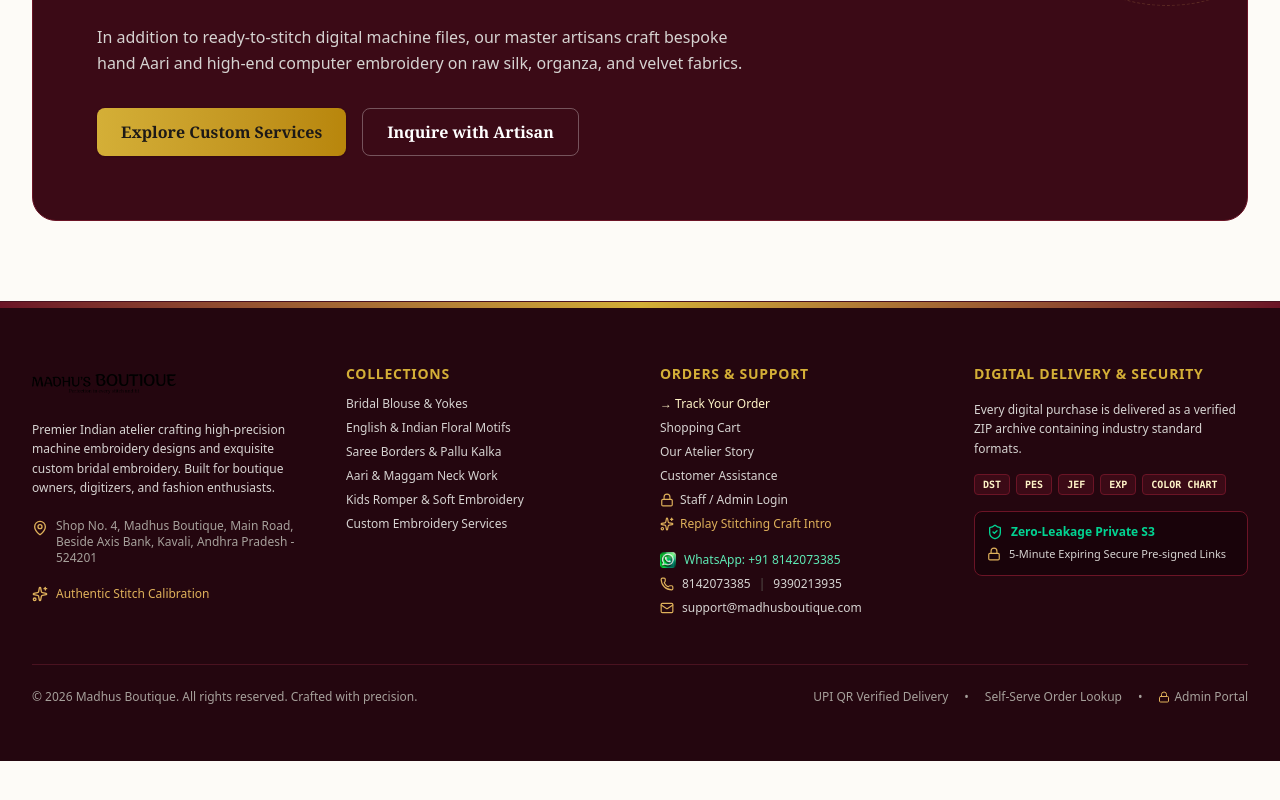
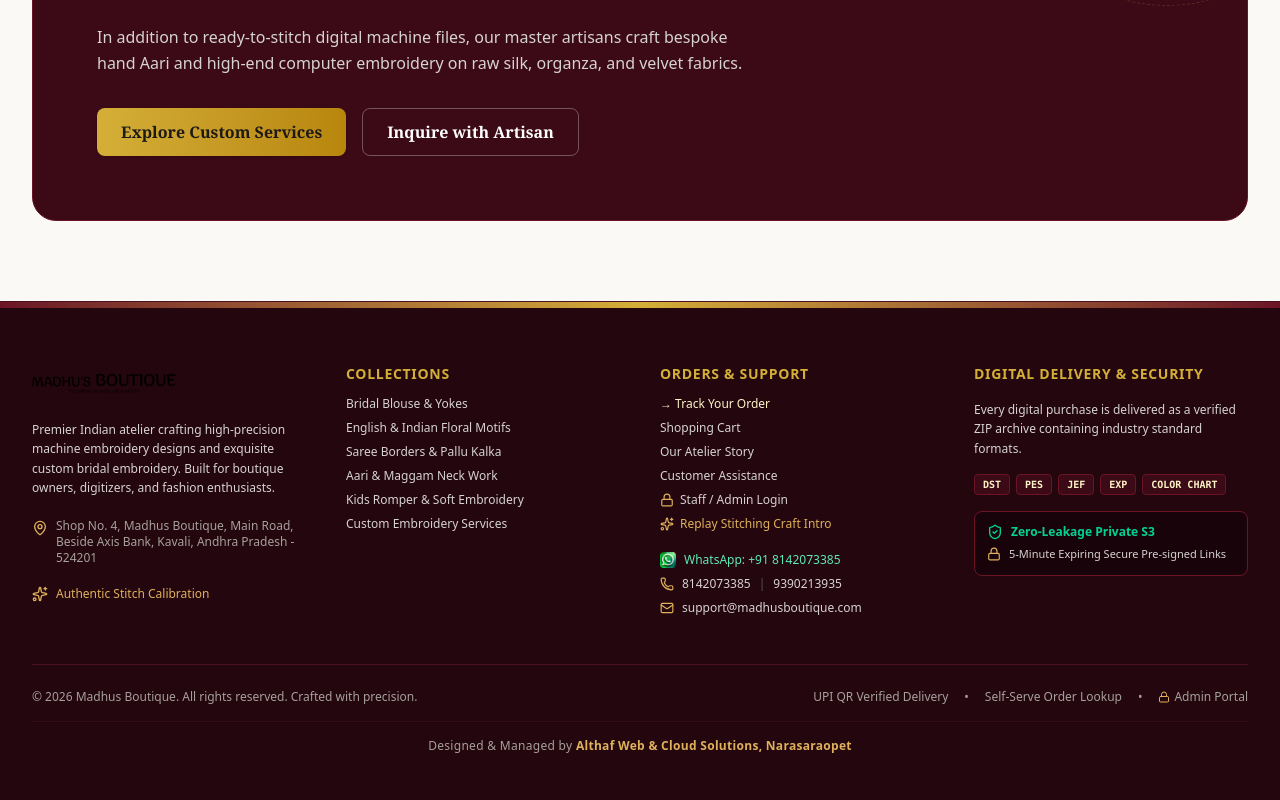
Before and after one commit to ALTHAFHUSSAINSYED/MadhusBoutique, a Next.js app: page / in a window 1280 px wide. Shown: the part 3239-4039 px from the top of the page. Before the commit the page ends 4000 px from the top, so only its background shows below. Built offline with nearby package versions, Linux system fonts and the light colour scheme.

Commit message:
feat: add agency marketing attribution to footer and enable real-time dynamic body background color

```diff
--- a/src/app/layout.tsx
+++ b/src/app/layout.tsx
@@ -62,7 +62,7 @@
       lang="en"
       className={`${geistSans.variable} ${geistMono.variable} h-full antialiased`}
     >
-      <body className="min-h-full flex flex-col bg-[#fdfbf7] text-[#1c1917] selection:bg-[#6b1426] selection:text-[#fef3c7]">
+      <body className="min-h-full flex flex-col bg-[var(--brand-bg,#fdfbf7)] text-[#1c1917] selection:bg-[#6b1426] selection:text-[#fef3c7] transition-colors duration-300">
         <SiteConfigProvider>
           <CartProvider>
             <Header />
--- a/src/components/layout/Footer.tsx
+++ b/src/components/layout/Footer.tsx
@@ -239,6 +239,16 @@
             </Link>
           </div>
         </div>
+
+        {/* Agency Marketing & Branding Attribution */}
+        <div className="mt-4 pt-4 border-t border-[#3b0a16] flex items-center justify-center text-center">
+          <p className="text-xs text-stone-400 font-medium tracking-wide">
+            Designed &amp; Managed by{" "}
+            <span className="text-[#dfb15b] font-semibold hover:text-[#fef3c7] transition-colors">
+              Althaf Web &amp; Cloud Solutions, Narasaraopet
+            </span>
+          </p>
+        </div>
       </div>
     </footer>
   );
--- a/src/context/SiteConfigContext.tsx
+++ b/src/context/SiteConfigContext.tsx
@@ -97,7 +97,12 @@
     // Also update base design tokens
     if (theme.primary_color) root.style.setProperty("--primary", theme.primary_color);
     if (theme.accent_gold) root.style.setProperty("--accent", theme.accent_gold);
-    if (theme.background_tint) root.style.setProperty("--background", theme.background_tint);
+    if (theme.background_tint) {
+      root.style.setProperty("--background", theme.background_tint);
+      if (document.body) {
+        document.body.style.backgroundColor = theme.background_tint;
+      }
+    }
   }, []);
 
   const refreshSettings = useCallback(async () => {
```
